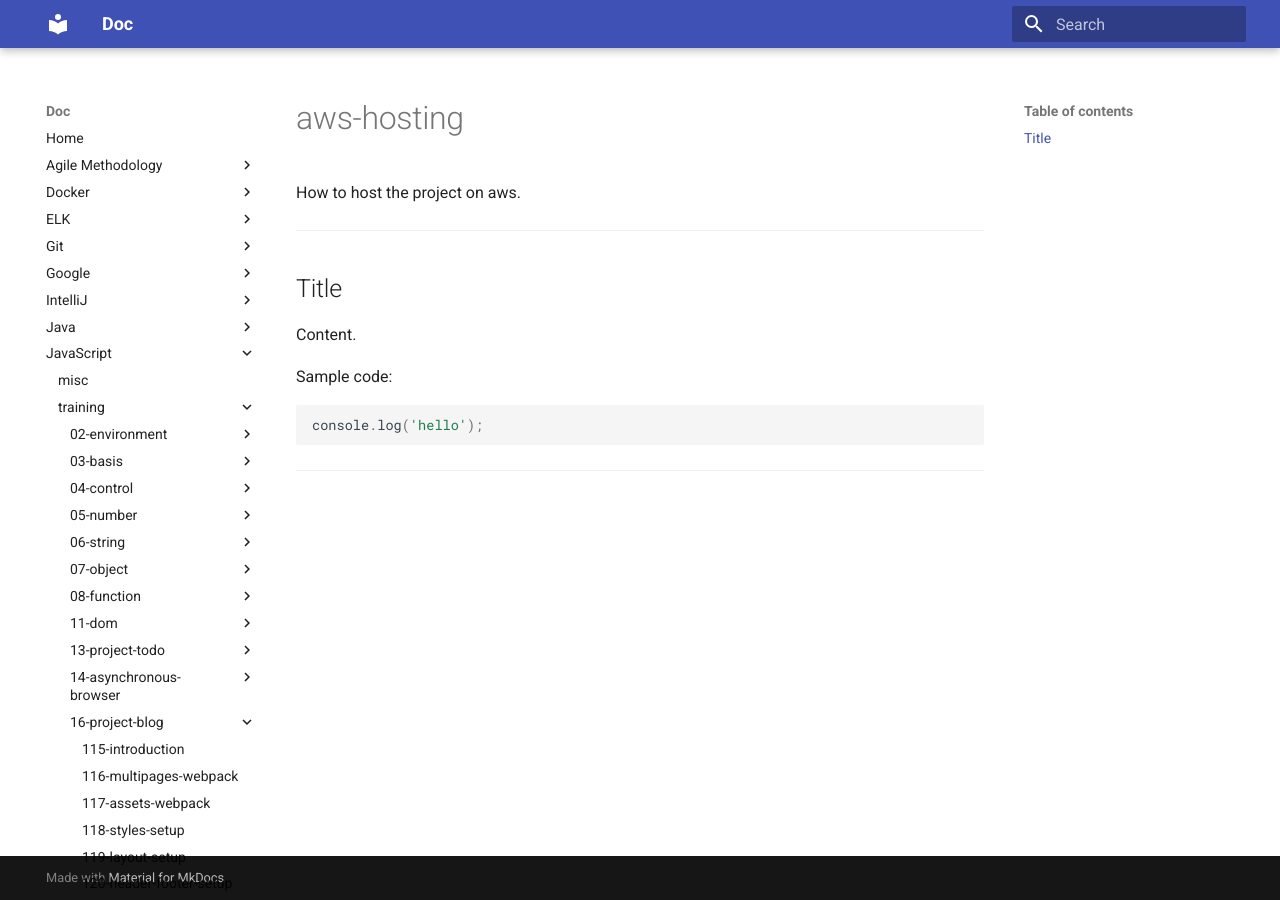
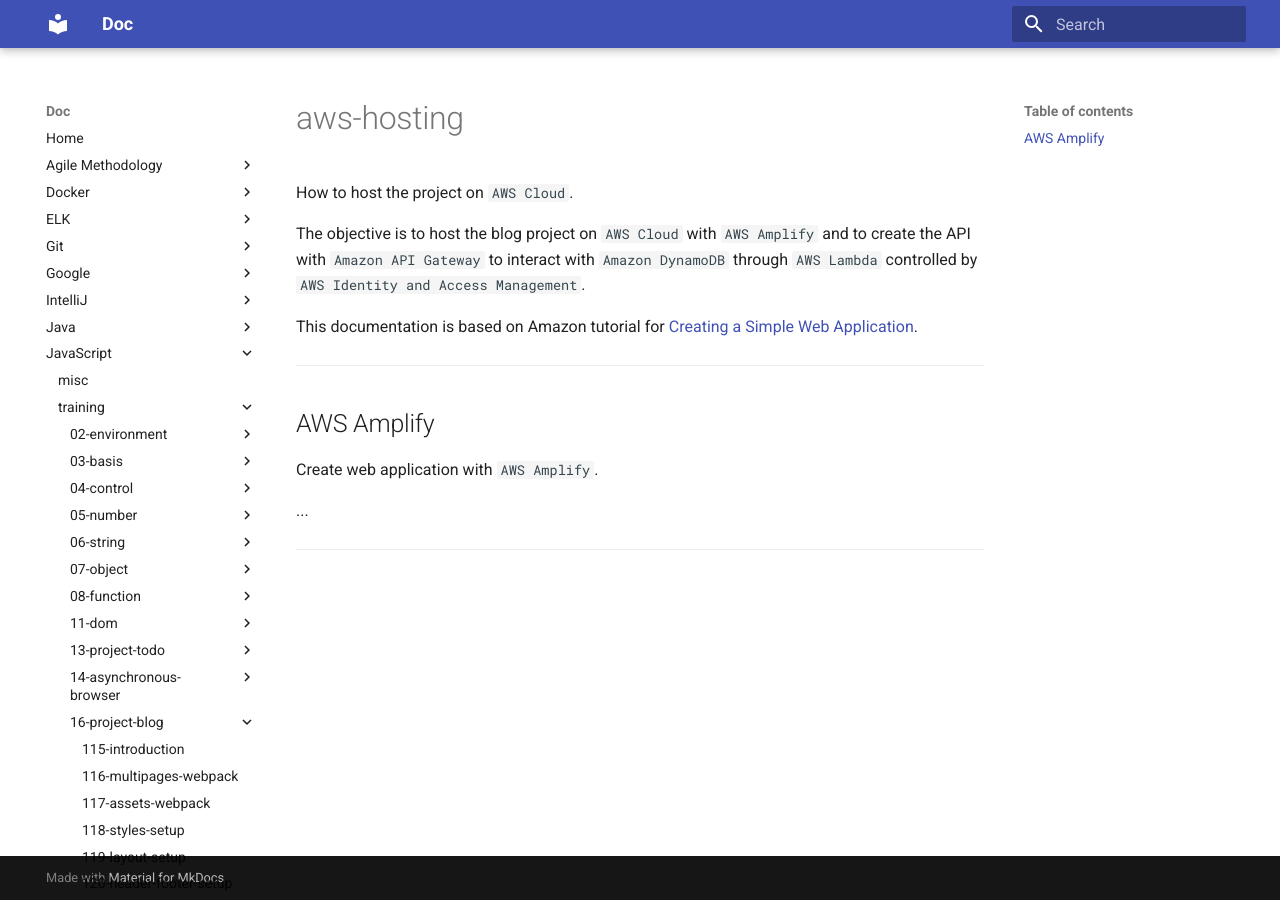
Before and after one commit to oldu73/doc, an MkDocs documentation site: the page built from docs/javascript/training/16-project-blog/aws-hosting.md, in a window 1280 px wide. Built offline with MkDocs 1.6.1 and Material for MkDocs 9.7.7, drawn with Linux system fonts in a browser that asks for light colours.

Commit message:
js training blog project aws host start to doc

````diff
--- a/docs/javascript/training/16-project-blog/aws-hosting.md
+++ b/docs/javascript/training/16-project-blog/aws-hosting.md
@@ -1,17 +1,17 @@
 # aws-hosting
 
-How to host the project on aws.
+How to host the project on `AWS Cloud`.
+
+The objective is to host the blog project on `AWS Cloud` with `AWS Amplify` and to create the API with `Amazon API Gateway` to interact with `Amazon DynamoDB` through `AWS Lambda` controlled by `AWS Identity and Access Management`.
+
+This documentation is based on Amazon tutorial for [Creating a Simple Web Application](https://aws.amazon.com/fr/getting-started/hands-on/build-web-app-s3-lambda-api-gateway-dynamodb/).
 
 ---
 
-## Title
+## AWS Amplify
 
-Content.
+Create web application with `AWS Amplify`.
 
-Sample code:
-
-```js
-console.log('hello');
-```
+...
 
 ---
````
Also changed, not shown: docs/javascript/training/13-project-todo/92-initialization.md (+1 -1 lines), docs/javascript/training/16-project-blog/115-introduction.md (+1 -1 lines).
